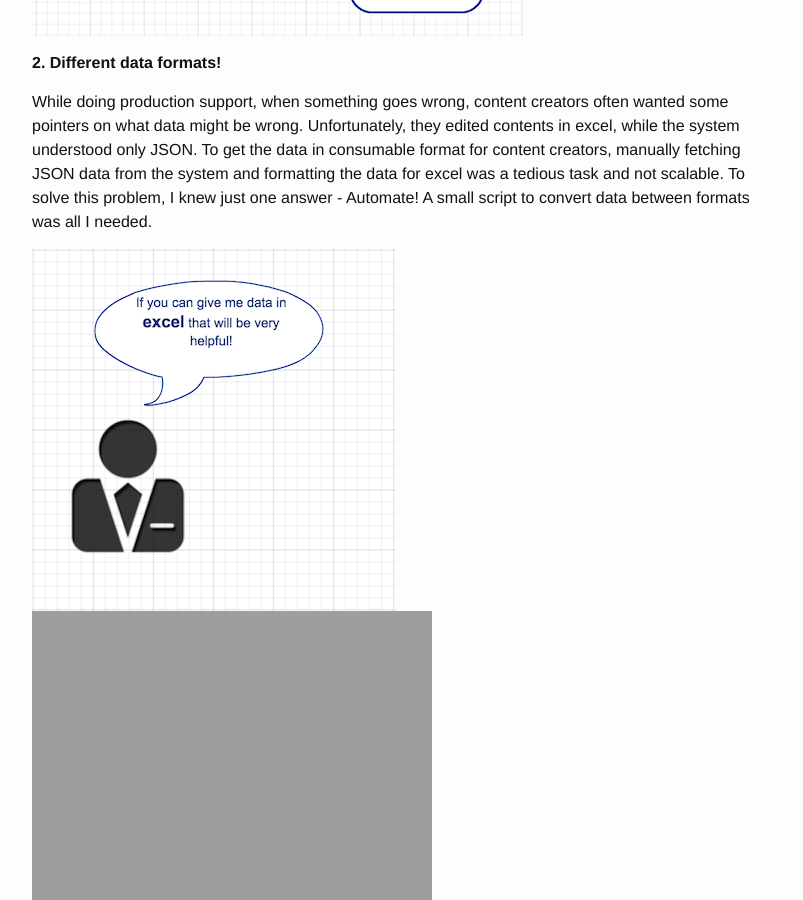
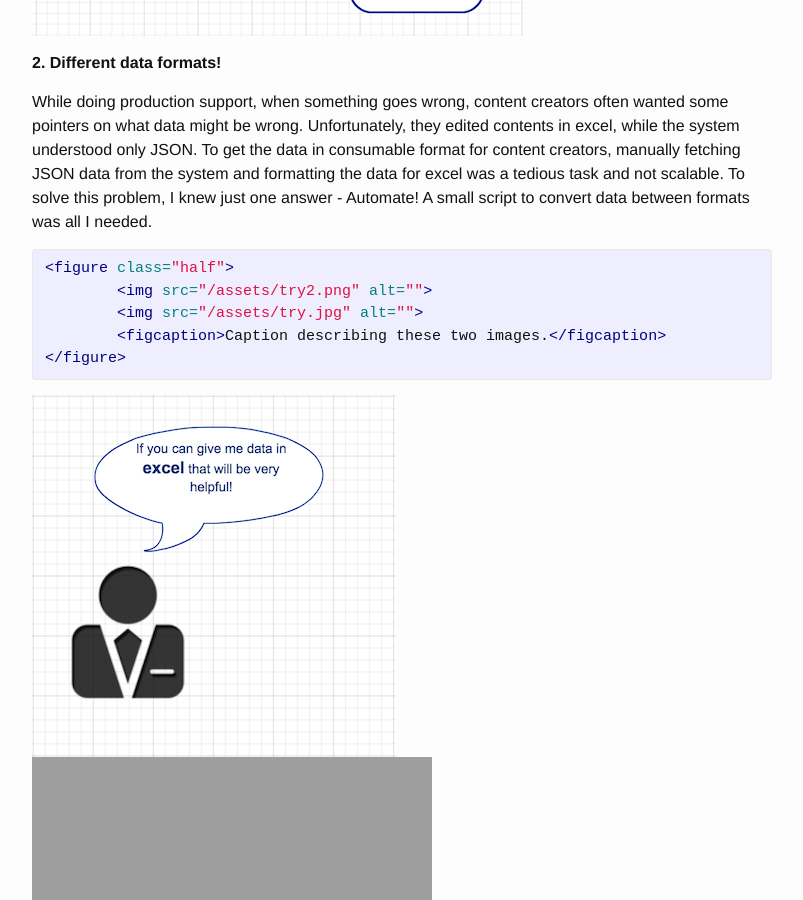
Before and after one commit to pritibiyani/pritibiyani.github.io, a Jekyll site: the page built from _posts/2014-11-25-automate-everything.markdown, in a window 1280 px wide and 900 px high, scrolled down 920 px. Shown: the whole window, without its empty margins (238-1041 px from the left). Built offline with Jekyll 4.4.1, drawn with Linux system fonts in a browser that asks for light colours.

Commit message:
Minor Changs

```diff
--- a/_posts/2014-11-25-automate-everything.markdown
+++ b/_posts/2014-11-25-automate-everything.markdown
@@ -23,6 +23,14 @@ After some days of frustration, I spent some time writing a small script to do a
 **2. Different data formats!**
 
 While doing production support, when something goes wrong, content creators often wanted some pointers on what data might be wrong. Unfortunately, they edited contents in excel, while the system understood only JSON. To get the data in consumable format for content creators, manually fetching JSON data from the system and formatting the data for excel was a tedious task and not scalable. To solve this problem, I knew just one answer - Automate! A small script to convert data between formats was all I needed.
+
+{% highlight html %}
+<figure class="half">
+	<img src="/assets/try2.png" alt="">
+	<img src="/assets/try.jpg" alt="">
+	<figcaption>Caption describing these two images.</figcaption>
+</figure>
+{% endhighlight %}
 
 ![Business/Content Creator]({{ site.url }}/assets/ORG_1.png) ![Support People]({{ site.url }}/assets/try_2.png)
 
```
